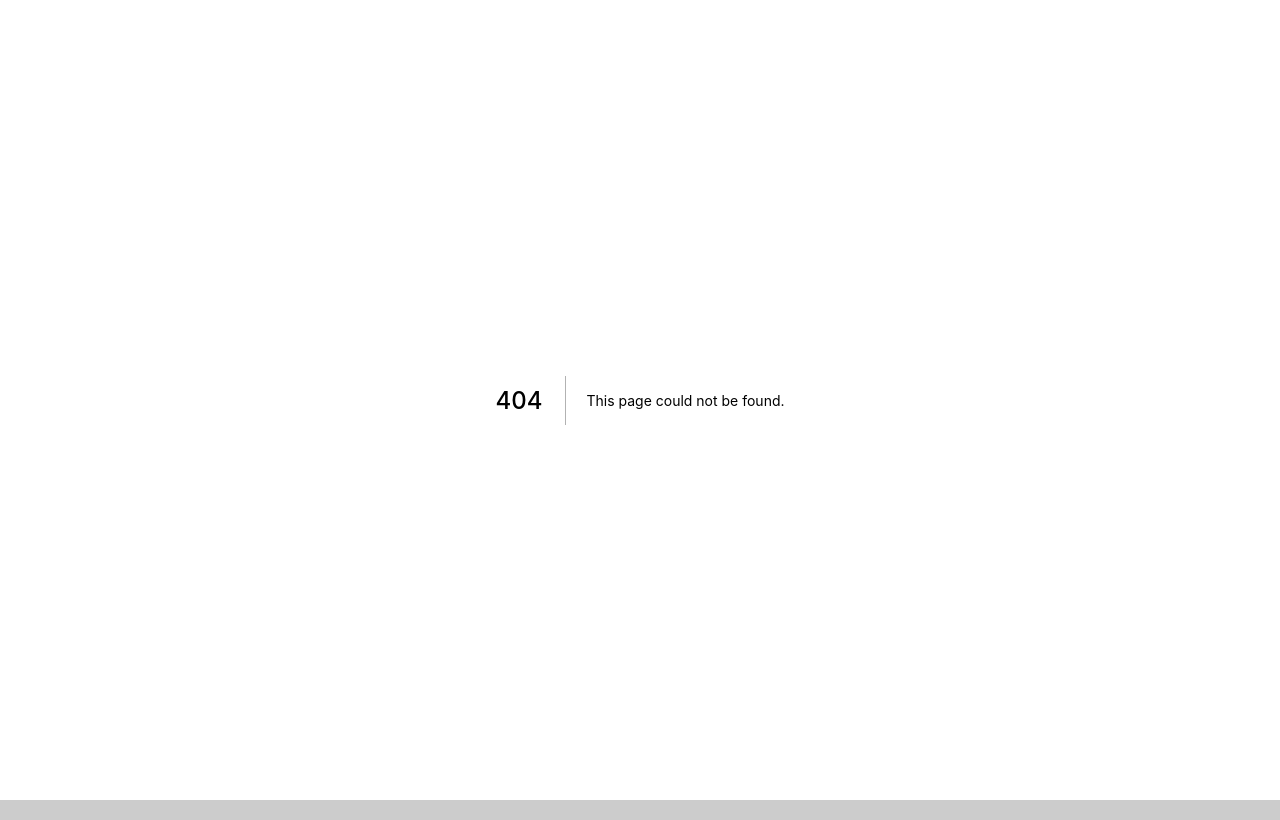
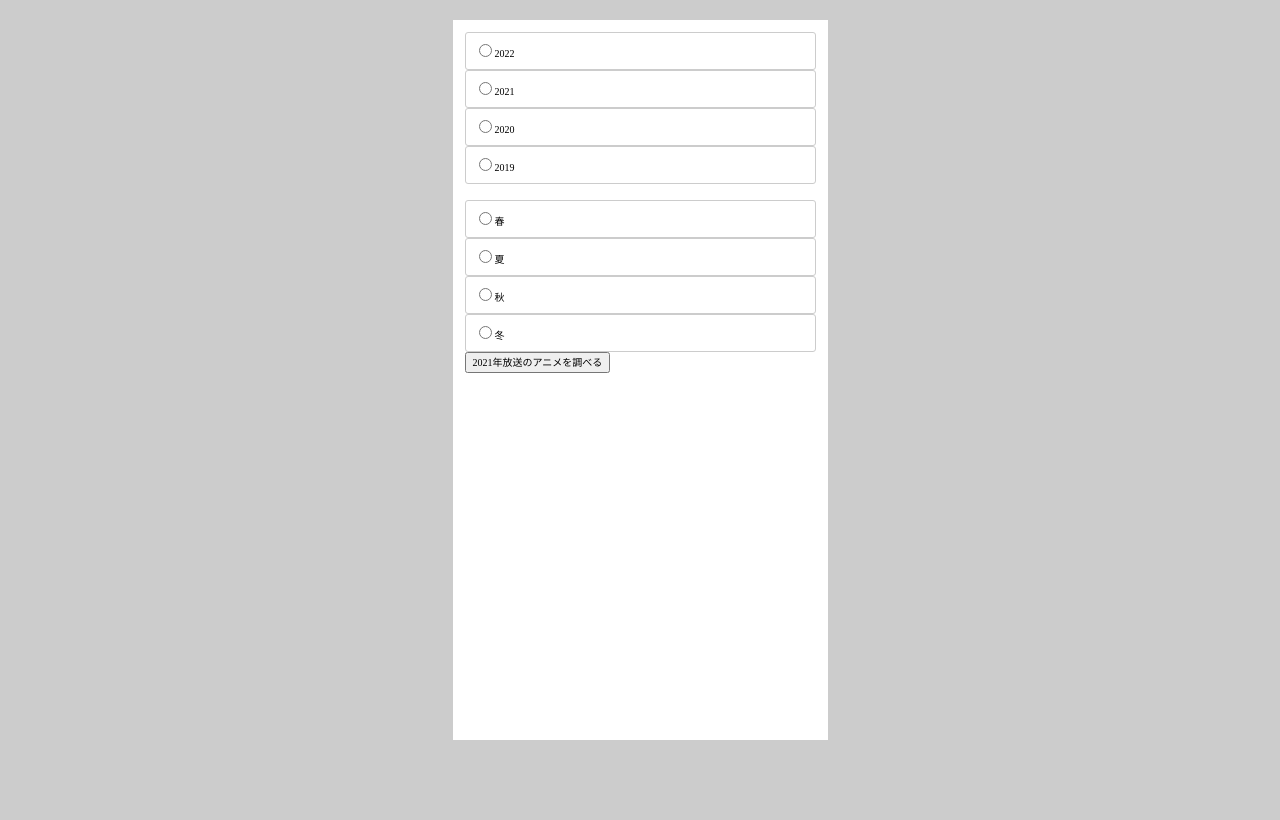
Before and after one commit to hikari0709/next-form, a Next.js app: page /request/all in a window 1280 px wide. Before the commit this address had no page. Built offline with nearby package versions, Linux system fonts and the light colour scheme.

Commit message:
update: axiosで通信できるように

```diff
--- a/package.json
+++ b/package.json
@@ -14,6 +14,7 @@
     "@emotion/react": "^11.5.0",
     "@fontsource/noto-sans-jp": "^4.5.2",
     "@next/react-refresh-utils": "^12.0.2",
+    "@nuxtjs/axios": "^5.13.6",
     "next": "11.1.2",
     "react": "17.0.2",
     "react-dom": "17.0.2",
--- a/pages/index.tsx
+++ b/pages/index.tsx
@@ -38,7 +38,7 @@ const Home: NextPage = () => {
   return (
     <div css={styles.container}>
       <p css={styles.title}>Next<br />TypeScript<br />Rect Hook Form</p>
-      <Link href="/request/year" passHref>
+      <Link href="/request/all" passHref>
         <a css={styles.button}>Select Year</a>
       </Link>
     </div>
--- /dev/null
+++ b/pages/request/all.tsx
@@ -0,0 +1,124 @@
+import React, { useState } from 'react'
+import { useForm } from "react-hook-form";
+import axios from "axios";
+
+import type { NextPage } from 'next'
+import { css } from '@emotion/react'
+import Link from 'next/link'
+
+const styles = {
+  container: css`
+    width: 375px;
+    height: 90vh;
+    margin: 20px auto 0;
+    padding: 1.2rem;
+    background-color: #fff;
+  `,
+  button: css`
+    display: block;
+    width: 80%;
+    margin: 0 auto;
+    padding: 10px;
+    background-color: #00a022;
+    border-radius: 2px;
+    color: #fff;
+    font-size: 2rem;
+    font-weight: bold;
+    text-align: center;
+  `,
+  label: css`
+    display: block;
+    padding: 8px;
+    border-radius: 3px;
+    border: 1px solid #ccc;
+    cursor: pointer;
+  `,
+  margin: css`
+    margin-bottom: 16px;
+  `,
+};
+
+type formInputs = {
+  year: number;
+  season: {
+    text: string,
+    value: number,
+  }
+};
+
+const date = new Date();
+const thisYear = date.getFullYear();
+const years = [thisYear + 1, thisYear, thisYear - 1, thisYear - 2];
+
+const seasons = [
+  {
+    text: '春',
+    labels: 'spring',
+    value: 1,
+  },
+  {
+    text: '夏',
+    labels: 'summer',
+    value: 2,
+  },
+  {
+    text: '秋',
+    labels: 'autumm',
+    value: 3,
+  },
+  {
+    text: '冬',
+    labels: 'winter',
+    value: 4,
+  }
+];
+
+const Home: NextPage = () => {
+  const { register, handleSubmit, watch } = useForm<formInputs>();
+  const [result, setResult] = useState('');
+
+  type FormValues = {
+    year: number;
+    season: number;
+  };
+
+  const onSubmit = (data: FormValues) => {
+    //setResult(JSON.stringify(data));
+    axios
+      .get(`http://api.moemoe.tokyo/anime/v1/master/${data.year}/${data.season}`)
+      .then(result => console.log(result))
+      .catch(err => alert(err));
+  }
+
+  return (
+    <div css={styles.container}>
+      <form onSubmit={handleSubmit(onSubmit)} action="#">
+        <div css={styles.margin}>
+          {
+            years.map(value => (
+              <label css={styles.label} key={value}>
+              <input type="radio" value={value} {...register("year", { required: true })} />
+              {value}
+            </label>
+            ))
+          }
+        </div>
+        <div>
+          {
+            seasons.map(season => (
+              <label htmlFor={season.labels} css={styles.label} key={season.value}>
+                <input id={season.labels} type="radio" value={season.value} {...register("season", { required: true })} />
+                {season.text}
+              </label>
+            ))
+          }
+        </div>
+        <button type="submit">
+          {watch('year', thisYear)}年{watch('season')}放送のアニメを調べる
+        </button>
+      </form>
+    </div>
+  )
+}
+
+export default Home
```
Also changed, not shown: 1 other file (tests, documents, lock files or other folders).
